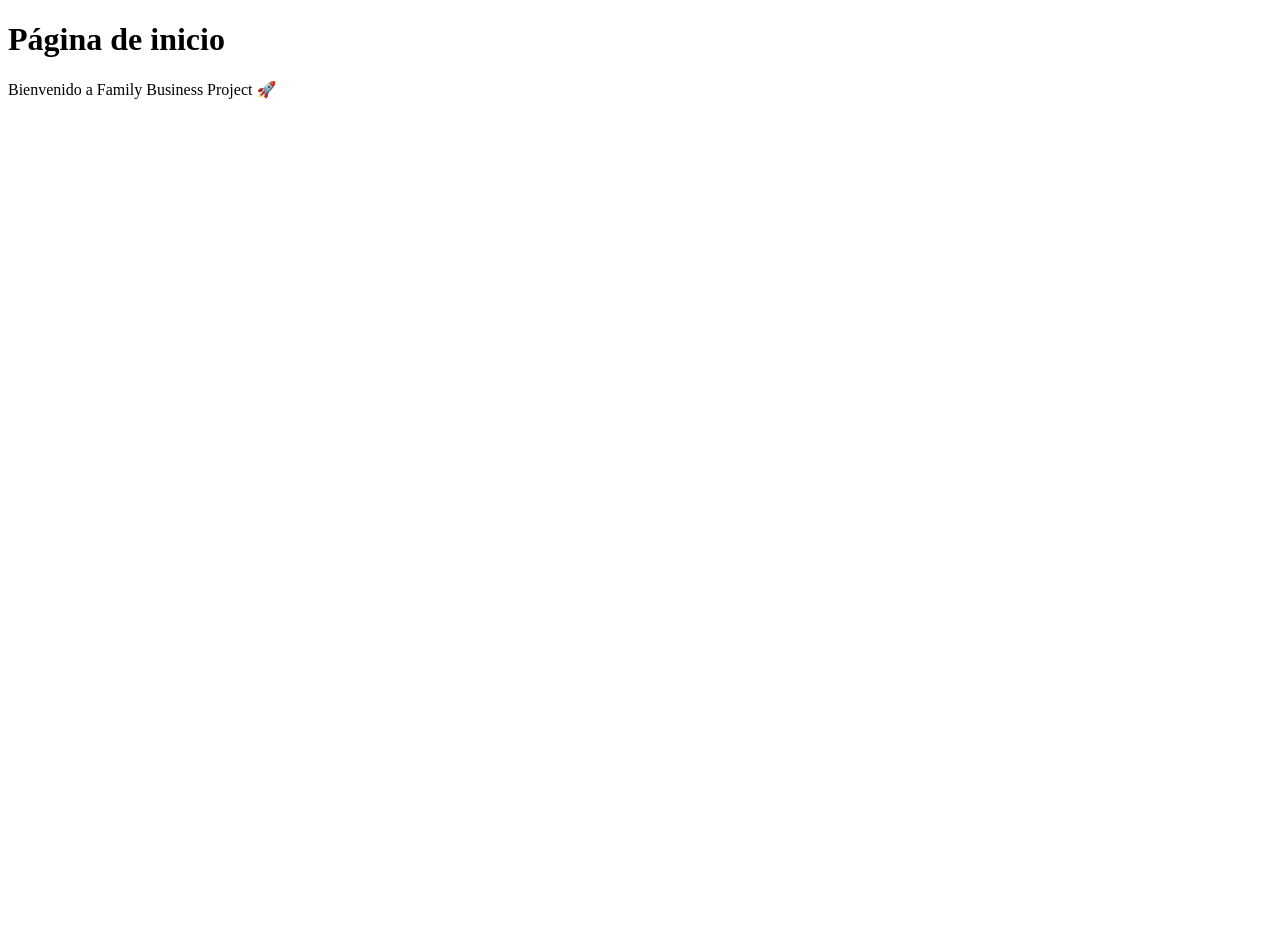
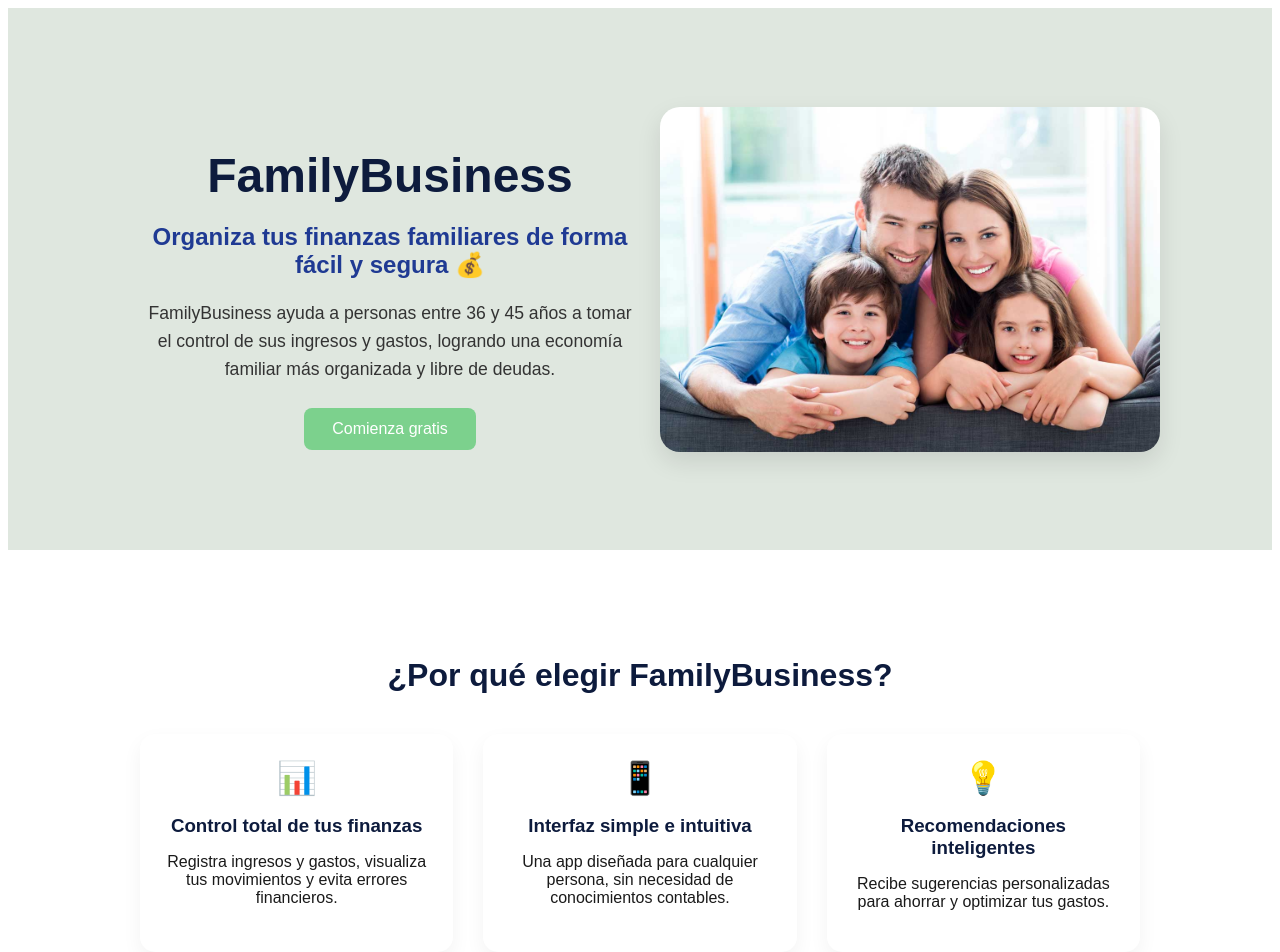
Before and after one commit to Johanexx/FamilyBussinesPROJECT, a React (Vite) app: page /home in a window 1280 px wide. Shown: the top 952 px of the page. Before the commit the page ends 800 px from the top, so only its background shows below. Built offline with nearby package versions, Linux system fonts and the light colour scheme.

Commit message:
Componente inicio realizado

```diff
--- /dev/null
+++ b/src/ComponentHome/Home.css
@@ -0,0 +1,193 @@
+.home-page {
+  font-family: "Poppins", sans-serif;
+  color: #1a1a1a;
+  background-color: #f3f5f4;
+}
+
+/* HERO SECTION */
+.hero-section {
+  display: flex;
+  flex-wrap: wrap;
+  align-items: center;
+  justify-content: center;
+  padding: 80px 20px;
+  background-color: #dfe7df;
+  text-align: center;
+}
+
+.hero-text {
+  max-width: 500px;
+  margin: 20px;
+}
+
+.hero-text h1 {
+  font-size: 3rem;
+  color: #0d1b3d;
+  margin-bottom: 10px;
+}
+
+.hero-text h2 {
+  font-size: 1.5rem;
+  color: #1f3a93;
+  margin-bottom: 20px;
+}
+
+.hero-text p {
+  font-size: 1.1rem;
+  color: #333;
+  line-height: 1.6;
+  margin-bottom: 25px;
+}
+
+.hero-image {
+  max-width: 500px;
+  width: 90%;
+  border-radius: 20px;
+  box-shadow: 0 10px 25px rgba(0, 0, 0, 0.1);
+}
+
+.btn-primary {
+  background-color: #7cd18d;
+  color: white;
+  padding: 12px 28px;
+  border: none;
+  border-radius: 8px;
+  cursor: pointer;
+  font-size: 1rem;
+  transition: all 0.3s ease;
+}
+
+.btn-primary:hover {
+  background-color: #5fb874;
+}
+
+/* BENEFICIOS */
+.benefits-section {
+  text-align: center;
+  padding: 80px 20px;
+  background: #ffffff;
+}
+
+.benefits-section h2 {
+  font-size: 2rem;
+  color: #0d1b3d;
+  margin-bottom: 40px;
+}
+
+.benefits-grid {
+  display: grid;
+  grid-template-columns: repeat(auto-fill, minmax(280px, 1fr));
+  gap: 30px;
+  max-width: 1000px;
+  margin: 0 auto;
+}
+
+.benefit-card {
+  background: #f8faf9;
+  border-radius: 15px;
+  padding: 25px;
+  text-align: center;
+  box-shadow: 0 8px 20px rgba(0, 0, 0, 0.05);
+}
+
+.benefit-card .icon {
+  font-size: 2rem;
+  color: #7cd18d;
+  margin-bottom: 10px;
+}
+
+.benefit-card h3 {
+  color: #0d1b3d;
+  margin-bottom: 10px;
+}
+
+/* 💬 TESTIMONIOS */
+.testimonios {
+  background: #e0eae2;
+  padding: 80px 20px;
+  text-align: center;
+}
+
+.testimonios h2 {
+  color: #0d1b3d;
+  font-size: 2rem;
+  margin-bottom: 40px;
+}
+
+.testimonios-grid {
+  display: flex;
+  flex-wrap: wrap;
+  justify-content: center;
+  gap: 25px;
+}
+
+.testimonio-card {
+  background: #fff;
+  border-radius: 15px;
+  padding: 25px;
+  max-width: 400px;
+  box-shadow: 0 5px 15px rgba(0, 0, 0, 0.05);
+}
+
+.testimonio-card p {
+  color: #555;
+  font-style: italic;
+  margin-bottom: 10px;
+}
+
+/* 🚀 CTA FINAL */
+.cta-final {
+  background: #7cd18d;
+  color: #fff;
+  text-align: center;
+  padding: 80px 20px;
+}
+
+.cta-final h2 {
+  font-size: 2rem;
+  margin-bottom: 15px;
+}
+
+.btn-secundario {
+  background: #fff;
+  color: #7cd18d;
+  border: none;
+  padding: 12px 26px;
+  border-radius: 8px;
+  cursor: pointer;
+  transition: all 0.3s ease;
+}
+
+.btn-secundario:hover {
+  background: #e3f2ed;
+}
+
+/* ⚖️ FOOTER */
+.home-footer {
+  background: #1a1a1a;
+  color: #fff;
+  text-align: center;
+  padding: 20px;
+  font-size: 0.9rem;
+}
+.benefit-card {
+  background: #ffffff;
+  border-radius: 15px;
+  padding: 25px;
+  text-align: center;
+  box-shadow: 0 8px 20px rgba(0, 0, 0, 0.05);
+  transition: all 0.3s ease; /* transición suave */
+  cursor: pointer;
+  transform: translateY(0); /* posición base */
+}
+
+/*  Efecto al pasar el cursor */
+.benefit-card:hover {
+  transform: translateY(-10px) scale(1.03); /* se eleva y crece un poco */
+  box-shadow: 0 12px 25px rgba(0, 0, 0, 0.15); /* sombra más marcada */
+}
+.benefit-card:hover .icon {
+  color: #4caf50; /* cambia a verde al pasar el cursor */
+  transform: scale(1.2);
+  transition: transform 0.3s ease, color 0.3s ease;
+}
--- a/src/ComponentHome/Home.tsx
+++ b/src/ComponentHome/Home.tsx
@@ -1,8 +1,96 @@
-export default function Home() {
-  return (
-    <div>
-      <h1>Página de inicio</h1>
-      <p>Bienvenido a Family Business Project 🚀</p>
-    </div>
-  );
+import React, { Component } from "react";
+import "./Home.css";
+
+class Home extends Component {
+  render() {
+    return (
+      <section className="home-page">
+        {/*  1️⃣ Hero Section (Título + Subtítulo + Imagen) */}
+        <header className="hero-section">
+          <div className="hero-text">
+            <h1>FamilyBusiness</h1>
+            <h2>Organiza tus finanzas familiares de forma fácil y segura 💰</h2>
+            <p>
+              FamilyBusiness ayuda a personas entre 36 y 45 años a tomar el
+              control de sus ingresos y gastos, logrando una economía familiar
+              más organizada y libre de deudas.
+            </p>
+            <button className="btn-primary">Comienza gratis</button>
+          </div>
+          <img
+            className="hero-image"
+            src="src/assets/familia.jpg"
+            alt="Familia feliz"
+          />
+        </header>
+
+        {/*  2️⃣ Beneficios */}
+        <section className="benefits-section">
+          <h2>¿Por qué elegir FamilyBusiness?</h2>
+          <div className="benefits-grid">
+            <div className="benefit-card">
+              <div className="icon">📊</div>
+              <h3>Control total de tus finanzas</h3>
+              <p>
+                Registra ingresos y gastos, visualiza tus movimientos y evita
+                errores financieros.
+              </p>
+            </div>
+            <div className="benefit-card">
+              <div className="icon">📱</div>
+              <h3>Interfaz simple e intuitiva</h3>
+              <p>
+                Una app diseñada para cualquier persona, sin necesidad de
+                conocimientos contables.
+              </p>
+            </div>
+            <div className="benefit-card">
+              <div className="icon">💡</div>
+              <h3>Recomendaciones inteligentes</h3>
+              <p>
+                Recibe sugerencias personalizadas para ahorrar y optimizar tus
+                gastos.
+              </p>
+            </div>
+          </div>
+        </section>
+
+        {/*  3️⃣ Testimonios (Pruebas sociales) */}
+        <section className="testimonios">
+          <h2>Lo que dicen nuestros usuarios</h2>
+          <div className="testimonios-grid">
+            <div className="testimonio-card">
+              <p>
+                “Desde que uso FamilyBusiness, sé exactamente en qué se va mi
+                dinero. ¡Ha cambiado la forma en que administramos nuestras
+                finanzas!”
+              </p>
+              <h4>— Laura y Daniel</h4>
+            </div>
+            <div className="testimonio-card">
+              <p>
+                “Ahora ahorramos cada mes sin esfuerzo. La app nos da claridad y
+                motivación para cumplir metas.”
+              </p>
+              <h4>— Andrea Gómez</h4>
+            </div>
+          </div>
+        </section>
+
+        {/*  4️⃣ CTA Final */}
+        <section className="cta-final">
+          <h2>Comienza tu viaje hacia una vida financiera más estable</h2>
+          <p>Regístrate hoy y descubre lo fácil que es administrar tu dinero.</p>
+          <button className="btn-secundario">Crear cuenta ahora</button>
+        </section>
+
+        {/*  5️⃣ Footer */}
+        <footer className="home-footer">
+          <p>© COPYRIGHT 2025 TODOS LOS DERECHOS RESERVADOS.</p>
+        </footer>
+      </section>
+    );
+  }
 }
+
+export default Home;
```
Also changed, not shown: src/assets/familia.jpg (added), 1 other file (tests, documents, lock files or other folders).
